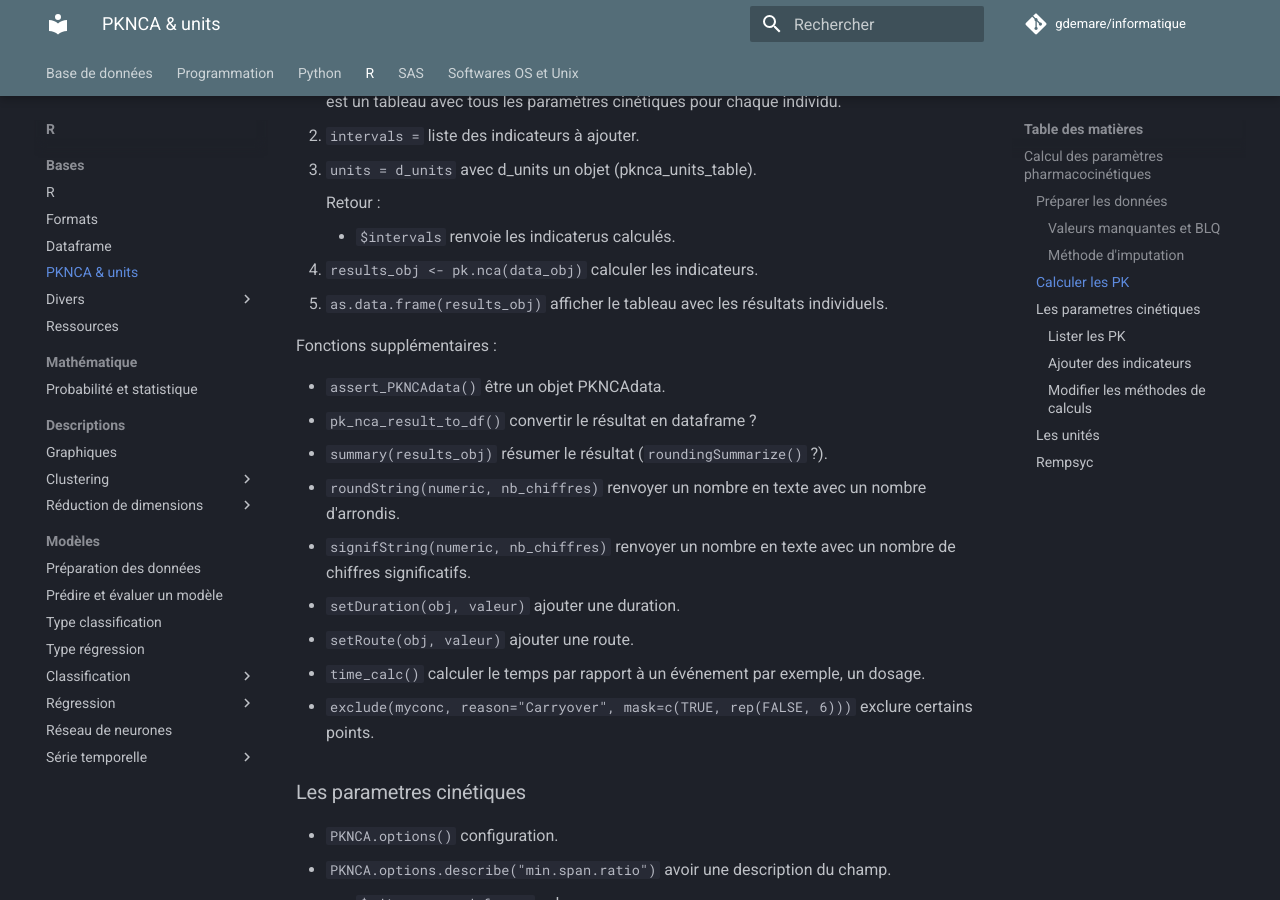
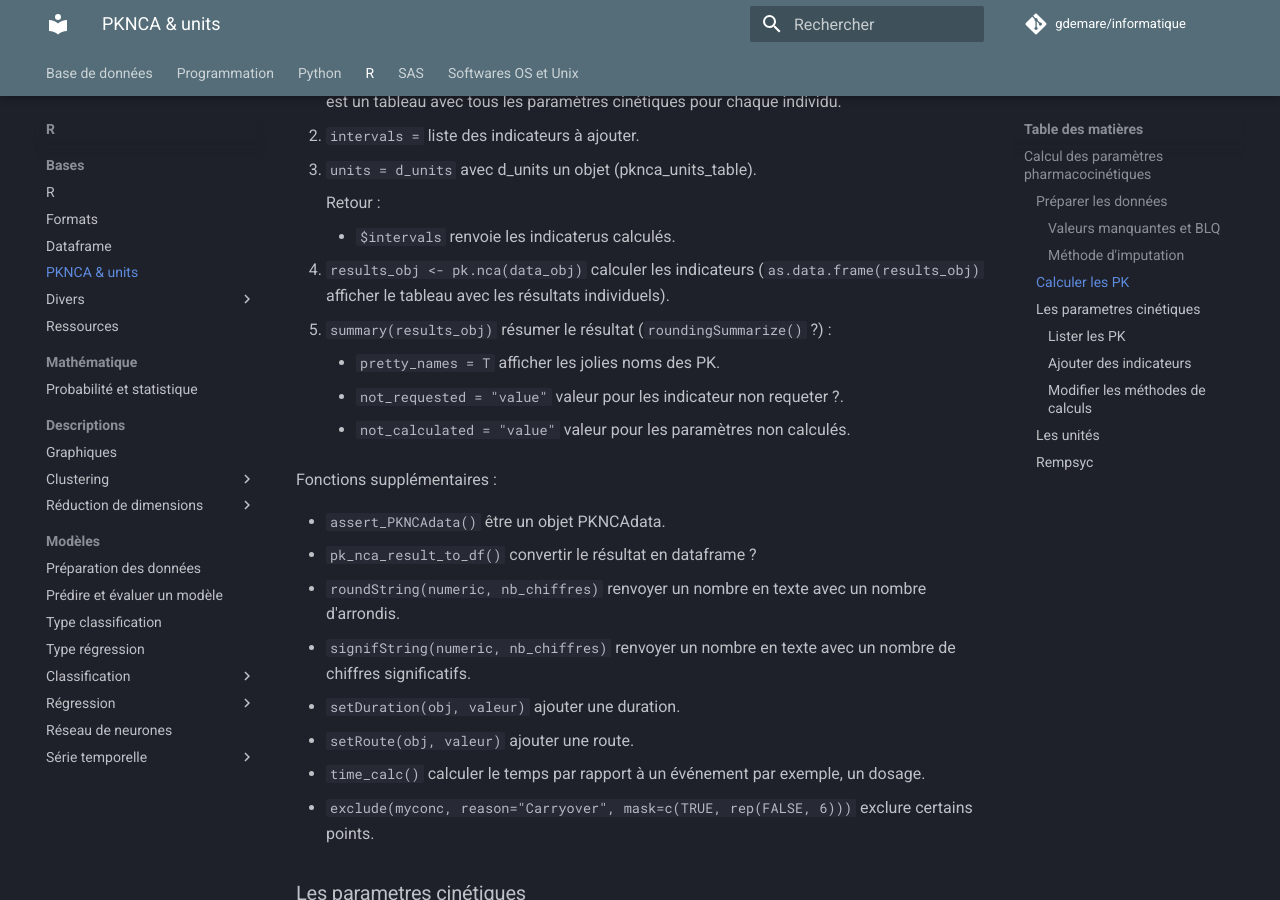
Before and after one commit to gdemare/Informatique, an MkDocs documentation site: the page built from docs/r/PKNCA-units_r.md, in a window 1280 px wide and 900 px high, scrolled down 1771 px. Built offline with MkDocs 1.6.1 and Material for MkDocs 9.7.7, drawn with Linux system fonts in a browser that asks for light colours; comment, search, counter and statistics services are not loaded.

Commit message:
Update PKNCA-units_r.md

```diff
--- a/docs/r/PKNCA-units_r.md
+++ b/docs/r/PKNCA-units_r.md
@@ -62,14 +62,17 @@ Remplacer les valeurs :
 
     * `$intervals` renvoie les indicaterus calculés.
 
-4. `results_obj <- pk.nca(data_obj)` calculer les indicateurs.
-5. `as.data.frame(results_obj)` afficher le tableau avec les résultats individuels.
+4. `results_obj <- pk.nca(data_obj)` calculer les indicateurs (`as.data.frame(results_obj)` afficher le tableau avec les résultats individuels).
+5. `summary(results_obj)` résumer le résultat (`roundingSummarize()` ?) :
+
+    * `pretty_names = T` afficher les jolies noms des PK.
+    * `not_requested = "value"` valeur pour les indicateur non requeter ?.
+    * `not_calculated = "value"` valeur pour les paramètres non calculés.
 
 Fonctions supplémentaires :
 
 * `assert_PKNCAdata()` être un objet PKNCAdata.
 * `pk_nca_result_to_df()` convertir le résultat en dataframe ?
-* `summary(results_obj)` résumer le résultat (`roundingSummarize()` ?).
 * `roundString(numeric, nb_chiffres)` renvoyer un nombre en texte avec un nombre d'arrondis.
 * `signifString(numeric, nb_chiffres)` renvoyer un nombre en texte avec un nombre de chiffres significatifs.
 * `setDuration(obj, valeur)` ajouter une duration.
```
